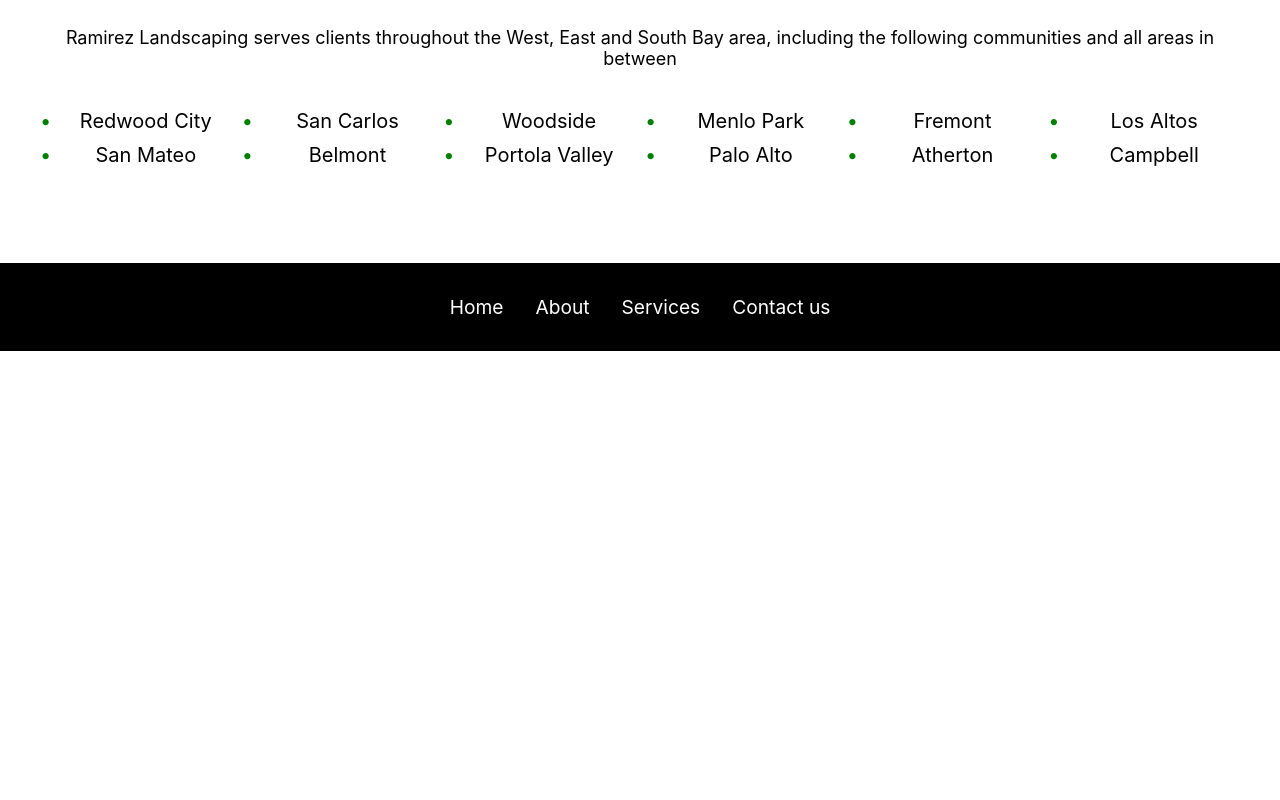
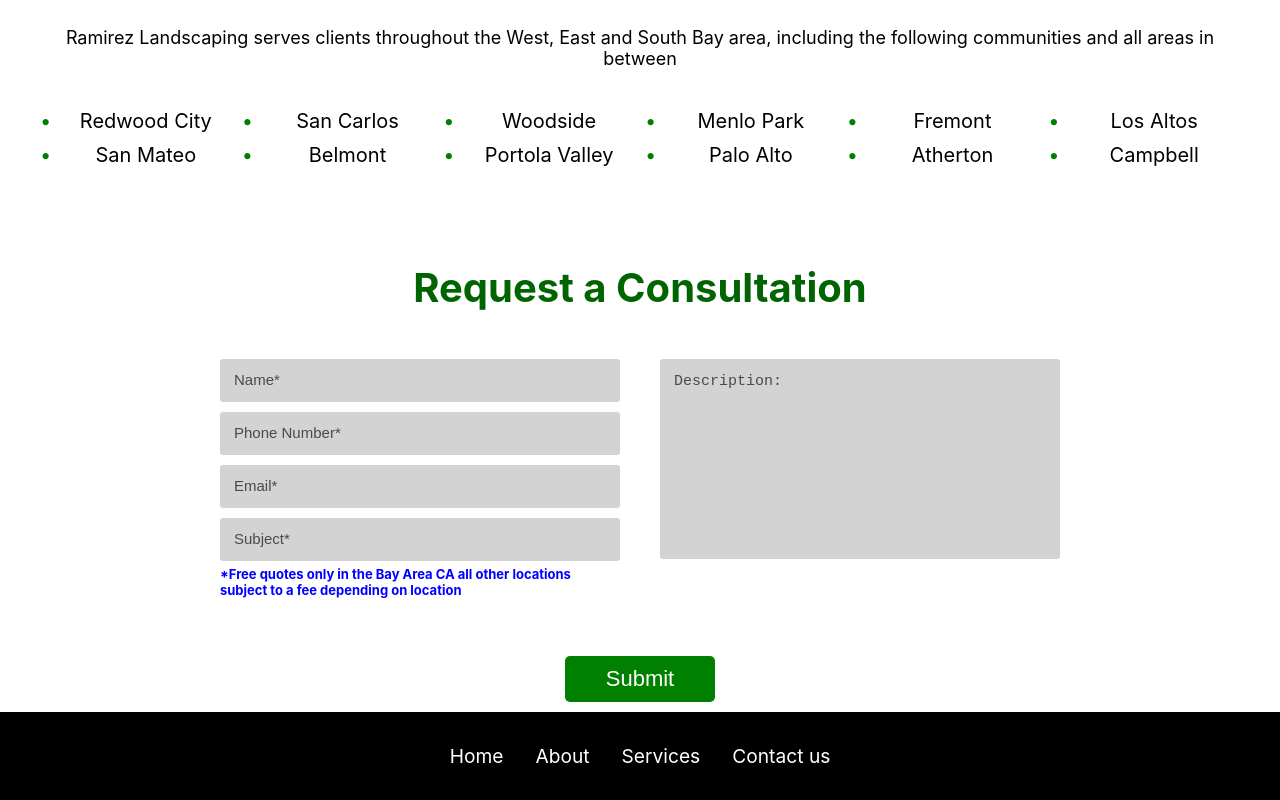
Before and after one commit to OsbaldoRamirez-create/my-app, a React (Create React App) app: page /maintenance in a window 1280 px wide. Shown: the part 1113-1913 px from the top of the page. Before the commit the page ends 1464 px from the top, so only its background shows below. Built offline with nearby package versions, Linux system fonts and the light colour scheme.

Commit message:
added quote to the bottom

```diff
--- a/src/MaintenancePage.js
+++ b/src/MaintenancePage.js
@@ -1,6 +1,7 @@
 import React from 'react'
 import './Styles/MaintenanceStyles.css';
 import RamirezLogo from './Images/RamirezLogo.png';
+import Quote from './Components/Quote';
 
 export default function MaintenancePage() {
   return (
@@ -55,7 +56,7 @@
                 <li>Campbell</li>
             </ul>
         </div>
-
+        <Quote/>
     </div>
   )
 }
```
